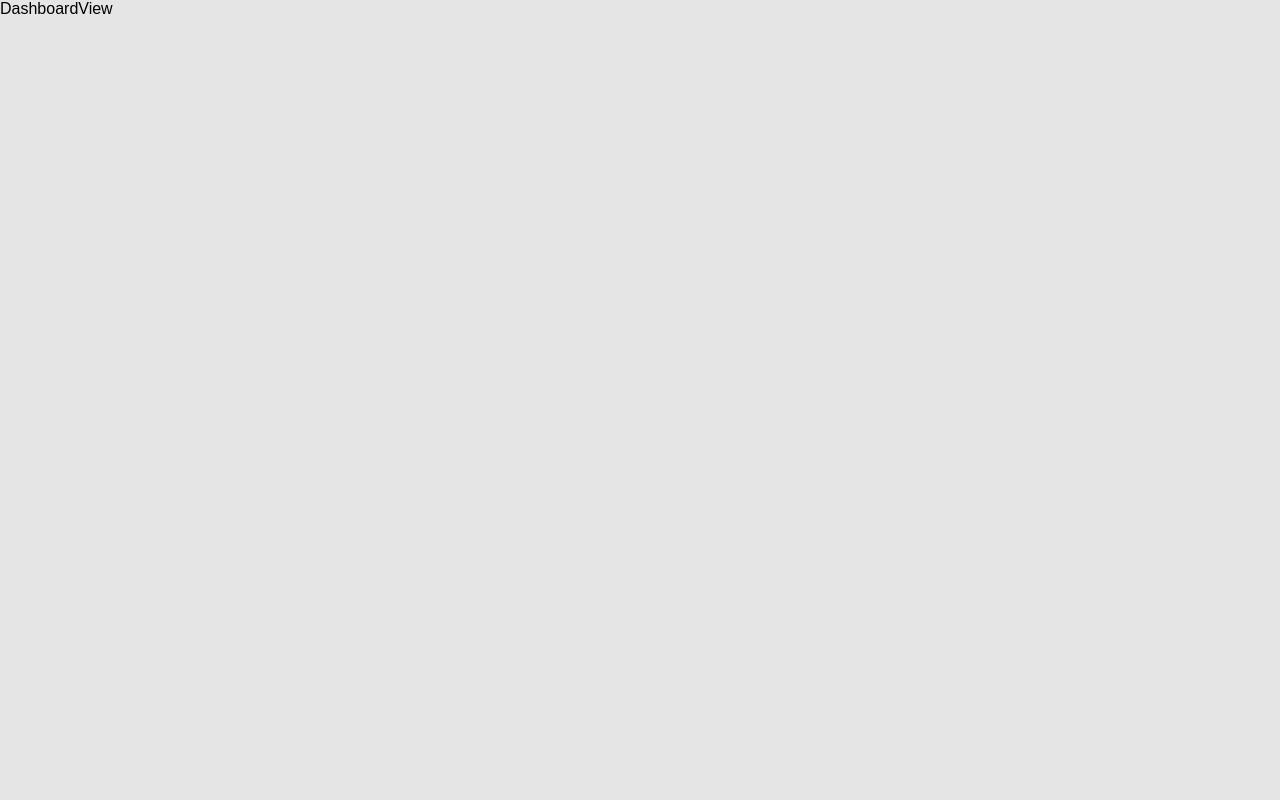
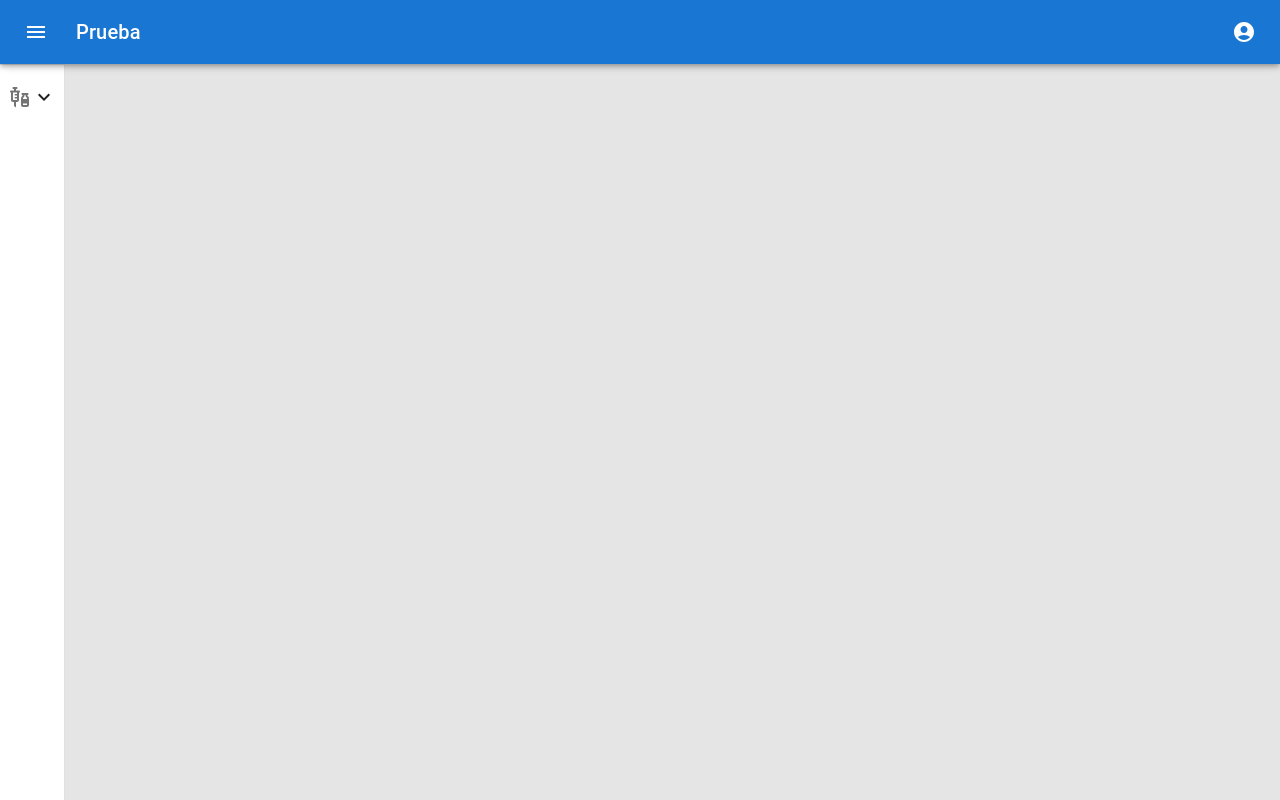
Before and after one commit to TadeoOL/SistemaHospital, a React (Vite) app: page /dashboard in a window 1280 px wide. Built offline with nearby package versions, Linux system fonts and the light colour scheme.

Commit message:
sidebar and headerNavbar added

```diff
--- a/src/App.tsx
+++ b/src/App.tsx
@@ -7,7 +7,6 @@ function App() {
       <Routes>
         <Route path="/">
           <Route path="login" element={<LoginView />} />
-
           <Route path="dashboard" element={<DashboardView />} />
         </Route>
       </Routes>
--- /dev/null
+++ b/src/components/HeaderNavbar.tsx
@@ -0,0 +1,105 @@
+import { styled } from "@mui/material/styles";
+import Box from "@mui/material/Box";
+import Toolbar from "@mui/material/Toolbar";
+import IconButton from "@mui/material/IconButton";
+import Typography from "@mui/material/Typography";
+import MenuItem from "@mui/material/MenuItem";
+import Menu from "@mui/material/Menu";
+import MenuIcon from "@mui/icons-material/Menu";
+import AccountCircle from "@mui/icons-material/AccountCircle";
+import { useState } from "react";
+import MuiAppBar, { AppBarProps as MuiAppBarProps } from "@mui/material/AppBar";
+import { useAppNavStore } from "../store/appNav";
+
+interface AppBarProps extends MuiAppBarProps {
+  open?: boolean;
+}
+
+const AppBar = styled(MuiAppBar, {
+  shouldForwardProp: (prop) => prop !== "open",
+})<AppBarProps>(({ theme }) => ({
+  zIndex: theme.zIndex.drawer + 1,
+}));
+
+export const HeaderNavbar = () => {
+  const [anchorEl, setAnchorEl] = useState<null | HTMLElement>(null);
+
+  const isMenuOpen = Boolean(anchorEl);
+
+  const handleProfileMenuOpen = (event: React.MouseEvent<HTMLElement>) => {
+    setAnchorEl(event.currentTarget);
+  };
+
+  const handleMenuClose = () => {
+    setAnchorEl(null);
+  };
+  const isOpen = useAppNavStore((state) => state.dopen);
+  const updateOpen = useAppNavStore((state) => state.updateOpen);
+
+  const menuId = "primary-search-account-menu";
+  const renderMenu = (
+    <Menu
+      anchorEl={anchorEl}
+      anchorOrigin={{
+        vertical: "top",
+        horizontal: "right",
+      }}
+      id={menuId}
+      keepMounted
+      transformOrigin={{
+        vertical: "top",
+        horizontal: "right",
+      }}
+      open={isMenuOpen}
+      onClose={handleMenuClose}
+    >
+      <MenuItem onClick={handleMenuClose}>Profile</MenuItem>
+      <MenuItem onClick={handleMenuClose}>My account</MenuItem>
+    </Menu>
+  );
+
+  return (
+    <Box sx={{ flexGrow: 1 }}>
+      <AppBar position="fixed">
+        <Toolbar>
+          <IconButton
+            size="large"
+            edge="start"
+            color="inherit"
+            aria-label="open drawer"
+            sx={{ mr: 2 }}
+            onClick={() => {
+              updateOpen(!isOpen);
+            }}
+          >
+            <MenuIcon />
+          </IconButton>
+          <Typography
+            variant="h6"
+            noWrap
+            component="div"
+            sx={{ display: { xs: "none", sm: "block" } }}
+          >
+            Prueba
+          </Typography>
+
+          <Box sx={{ flexGrow: 1 }} />
+          <Box sx={{ display: { xs: "none", md: "flex" } }}>
+            <IconButton
+              size="large"
+              edge="end"
+              aria-label="account of current user"
+              aria-controls={menuId}
+              aria-haspopup="true"
+              onClick={handleProfileMenuOpen}
+              color="inherit"
+            >
+              <AccountCircle />
+            </IconButton>
+          </Box>
+        </Toolbar>
+      </AppBar>
+      {renderMenu}
+    </Box>
+  );
+};
--- a/src/components/LoginComponent.tsx
+++ b/src/components/LoginComponent.tsx
@@ -43,7 +43,11 @@ export const LoginComponent = () => {
 
   return (
     <Card
-      sx={{ justifyContent: "center", display: "flex", bgcolor: "#F5F5F5" }}
+      sx={{
+        justifyContent: "center",
+        display: "flex",
+        bgcolor: "#F5F5F5",
+      }}
     >
       <Stack sx={{ flexDirection: "row" }}>
         <Box
--- /dev/null
+++ b/src/components/SidebarNav.tsx
@@ -0,0 +1,134 @@
+import { useState } from "react";
+import { styled, useTheme, Theme, CSSObject } from "@mui/material/styles";
+import Box from "@mui/material/Box";
+import MuiDrawer from "@mui/material/Drawer";
+import List from "@mui/material/List";
+import CssBaseline from "@mui/material/CssBaseline";
+import Divider from "@mui/material/Divider";
+import IconButton from "@mui/material/IconButton";
+import ChevronLeftIcon from "@mui/icons-material/ChevronLeft";
+import ChevronRightIcon from "@mui/icons-material/ChevronRight";
+import ListItem from "@mui/material/ListItem";
+import ListItemButton from "@mui/material/ListItemButton";
+import ListItemIcon from "@mui/material/ListItemIcon";
+import ListItemText from "@mui/material/ListItemText";
+import VaccinesIcon from "@mui/icons-material/Vaccines";
+import ExpandLess from "@mui/icons-material/ExpandLess";
+import ExpandMore from "@mui/icons-material/ExpandMore";
+import { Collapse } from "@mui/material";
+import MedicalServicesIcon from "@mui/icons-material/MedicalServices";
+import { useAppNavStore } from "../store/appNav";
+
+const drawerWidth = 240;
+
+const openedMixin = (theme: Theme): CSSObject => ({
+  width: drawerWidth,
+  transition: theme.transitions.create("width", {
+    easing: theme.transitions.easing.sharp,
+    duration: theme.transitions.duration.enteringScreen,
+  }),
+  overflowX: "hidden",
+});
+
+const closedMixin = (theme: Theme): CSSObject => ({
+  transition: theme.transitions.create("width", {
+    easing: theme.transitions.easing.sharp,
+    duration: theme.transitions.duration.leavingScreen,
+  }),
+  overflowX: "hidden",
+  width: `calc(${theme.spacing(7)} + 1px)`,
+  [theme.breakpoints.up("sm")]: {
+    width: `calc(${theme.spacing(8)} + 1px)`,
+  },
+});
+
+const DrawerHeader = styled("div")(({ theme }) => ({
+  display: "flex",
+  alignItems: "center",
+  justifyContent: "flex-end",
+  padding: theme.spacing(0, 1),
+  // necessary for content to be below app bar
+  ...theme.mixins.toolbar,
+}));
+
+const Drawer = styled(MuiDrawer, {
+  shouldForwardProp: (prop) => prop !== "open",
+})(({ theme, open }) => ({
+  width: drawerWidth,
+  flexShrink: 0,
+  whiteSpace: "nowrap",
+  boxSizing: "border-box",
+  ...(open && {
+    ...openedMixin(theme),
+    "& .MuiDrawer-paper": openedMixin(theme),
+  }),
+  ...(!open && {
+    ...closedMixin(theme),
+    "& .MuiDrawer-paper": closedMixin(theme),
+  }),
+}));
+
+export const SidebarNav = () => {
+  const theme = useTheme();
+  // const [open, setOpen] = useState(false);
+  const [openSubMenu, setOpenSubMenu] = useState(false);
+  const isOpen = useAppNavStore((state) => state.dopen);
+  const updateOpen = useAppNavStore((state) => state.updateOpen);
+  console.log({ open });
+  return (
+    <Box sx={{ display: "flex" }}>
+      <CssBaseline />
+
+      <Drawer variant="permanent" open={isOpen}>
+        <DrawerHeader>
+          <IconButton onClick={() => updateOpen(!isOpen)}>
+            {theme.direction === "rtl" ? (
+              <ChevronRightIcon />
+            ) : (
+              <ChevronLeftIcon />
+            )}
+          </IconButton>
+        </DrawerHeader>
+        <Divider />
+        <List>
+          <ListItem disablePadding sx={{ display: "block" }}>
+            <ListItemButton
+              sx={{
+                minHeight: 48,
+                justifyContent: isOpen ? "initial" : "center",
+                px: 2.5,
+              }}
+              onClick={() => setOpenSubMenu(!openSubMenu)}
+            >
+              <ListItemIcon
+                sx={{
+                  minWidth: 0,
+                  mr: isOpen ? 3 : "auto",
+                  justifyContent: "center",
+                }}
+              >
+                <VaccinesIcon />
+              </ListItemIcon>
+              <ListItemText
+                primary={"Farmacia"}
+                sx={{ opacity: isOpen ? 1 : 0 }}
+              />
+              {openSubMenu ? <ExpandLess /> : <ExpandMore />}
+            </ListItemButton>
+            <Collapse in={openSubMenu} timeout="auto" unmountOnExit>
+              <List component="div" disablePadding>
+                <ListItemButton sx={{ pl: 4 }}>
+                  <ListItemIcon>
+                    <MedicalServicesIcon />
+                  </ListItemIcon>
+                  <ListItemText primary="Almacen" />
+                </ListItemButton>
+              </List>
+            </Collapse>
+          </ListItem>
+        </List>
+      </Drawer>
+      <Box component="main" sx={{ flexGrow: 1, p: 3 }}></Box>
+    </Box>
+  );
+};
--- /dev/null
+++ b/src/store/appNav.ts
@@ -0,0 +1,15 @@
+import { create } from "zustand";
+
+interface IAppNav {
+  dopen: boolean;
+}
+
+interface Action {
+  updateOpen: (dopen: IAppNav["dopen"]) => void;
+}
+export const useAppNavStore = create<IAppNav & Action>((set) => {
+  return {
+    dopen: false,
+    updateOpen: (dopen) => set(() => ({ dopen: dopen })),
+  };
+});
--- a/src/views/DashboardView.tsx
+++ b/src/views/DashboardView.tsx
@@ -1,3 +1,15 @@
+import { Box } from "@mui/material";
+import { SidebarNav } from "../components/SidebarNav";
+import { HeaderNavbar } from "../components/HeaderNavbar";
+
 export const DashboardView = () => {
-  return <div>DashboardView</div>;
+  return (
+    <>
+      <HeaderNavbar />
+      <Box sx={{ display: "flex" }}>
+        <SidebarNav />
+        <h1>Dashboard</h1>
+      </Box>
+    </>
+  );
 };
--- a/src/views/LoginView.tsx
+++ b/src/views/LoginView.tsx
@@ -1,11 +1,9 @@
-import { Container } from "@mui/material";
+import { Box } from "@mui/material";
 import { LoginComponent } from "../components/LoginComponent";
 
 export const LoginView = () => {
   return (
-    <Container
-      maxWidth={"xl"}
-      component="main"
+    <Box
       sx={{
         display: "flex",
         justifyContent: "center",
@@ -13,6 +11,6 @@ export const LoginView = () => {
       }}
     >
       <LoginComponent />
-    </Container>
+    </Box>
   );
 };
```
